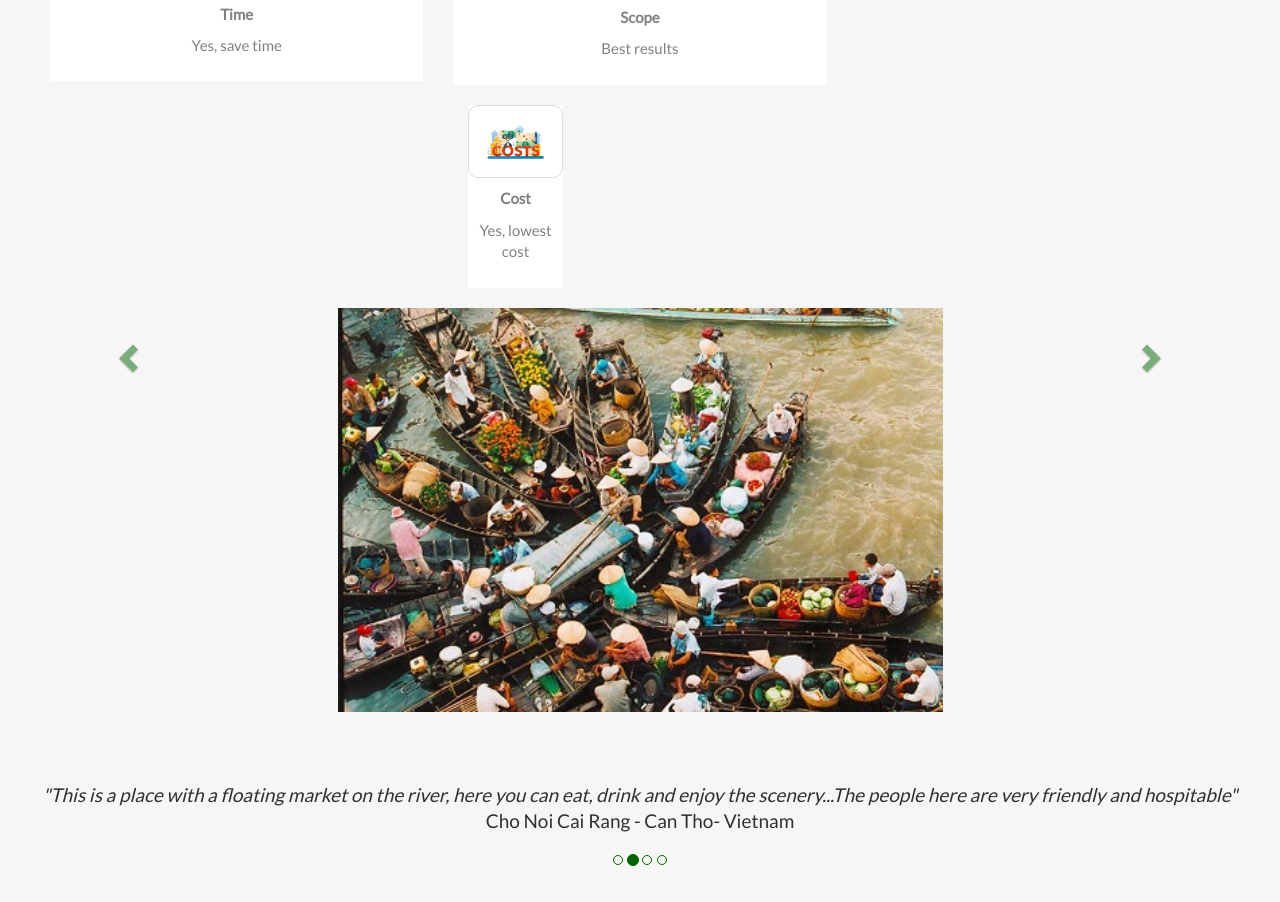
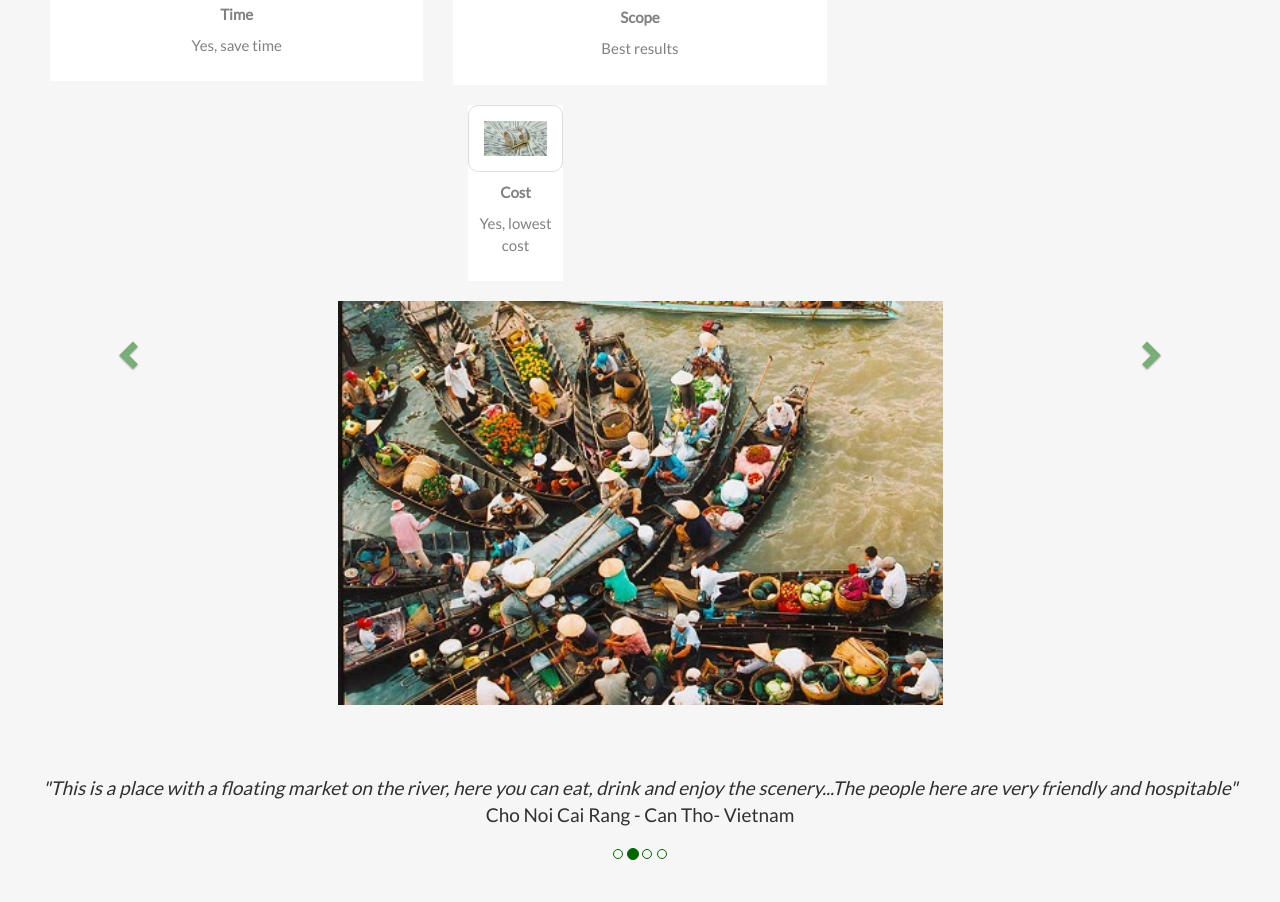
Before and after one commit to Huynbin1988/Demo10, a plain HTML site: page index.html in a window 1280 px wide. Shown: the part 4877-5779 px from the top of the page. Drawn offline with nearby package versions, Linux system fonts and the light colour scheme.

Commit message:
Update index.html

```diff
--- a/index.html
+++ b/index.html
@@ -345,7 +345,7 @@
     </div>
     <div class="col-sm-4">
       <div class="thumbnail">
-        <img src="images/cost.JPG" alt="cost" width="400" height="300">
+        <img src="images/money.jpg" alt="cost" width="400" height="300">
         <p><strong>Cost</strong></p>
         <p>Yes, lowest cost</p>
       </div>
```
